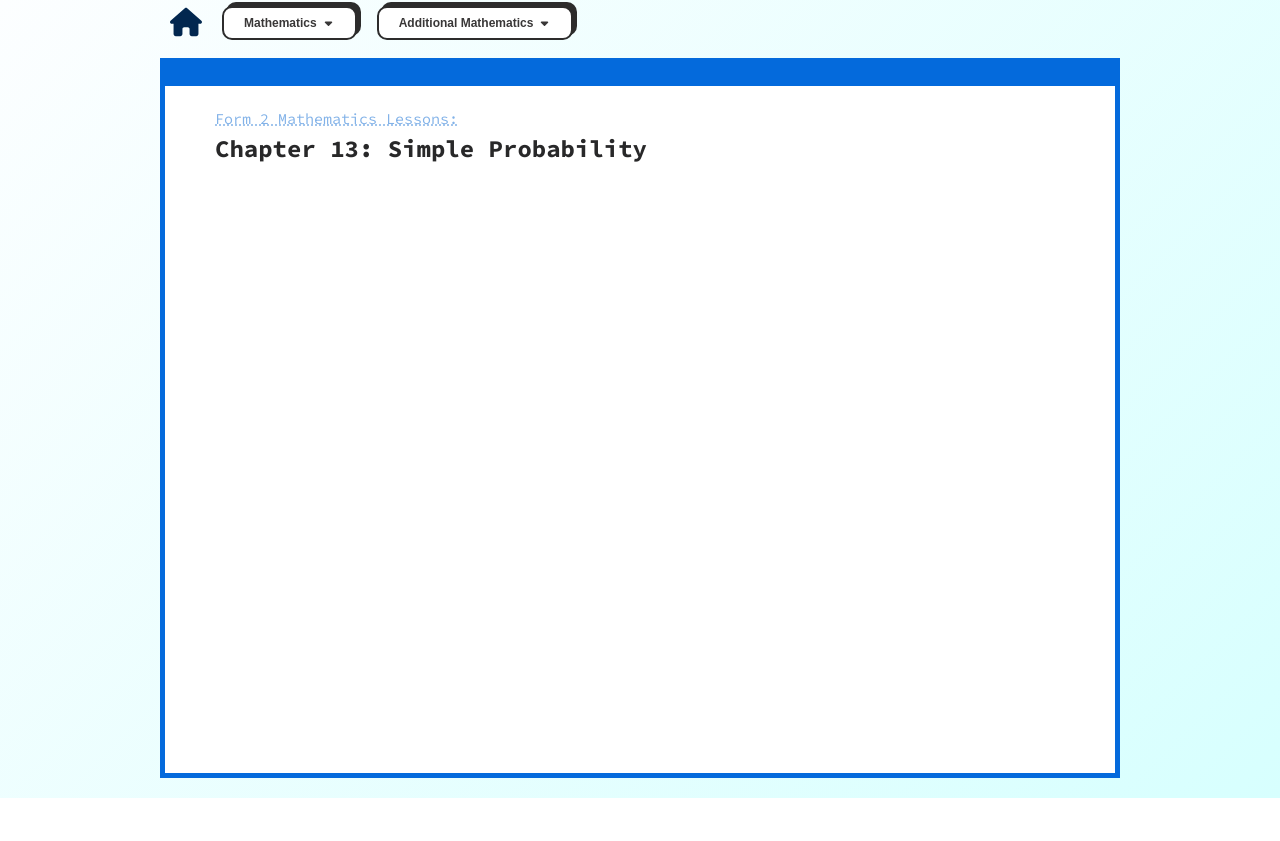
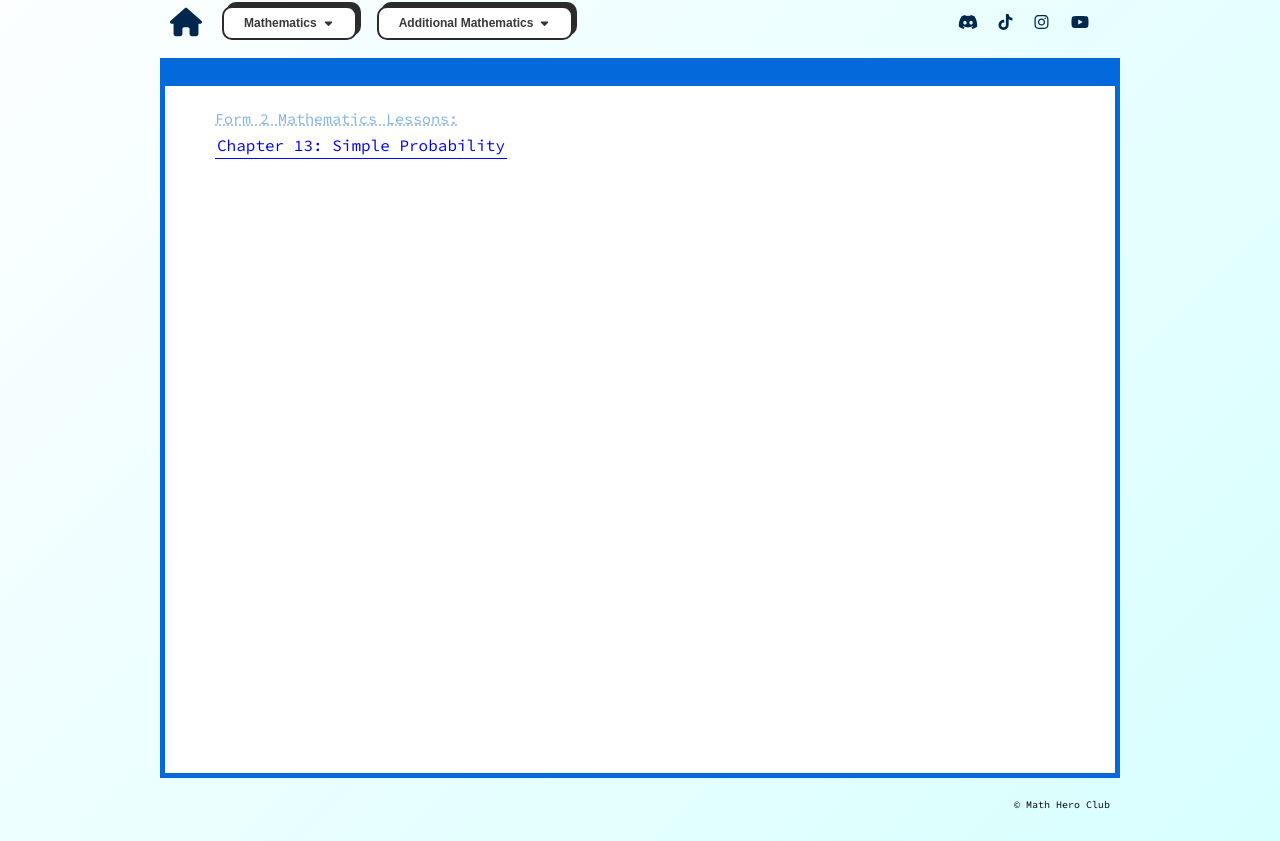
Before and after one commit to znhw/mhc_nextjs, a Next.js app: page /mathematics/form-2 in a window 1280 px wide. Shown: the part 160-1001 px from the top of the page. Before the commit the page ends 958 px from the top, so only its background shows below. Built offline with nearby package versions, Linux system fonts and the light colour scheme; a web font is replaced by a local one.

Commit message:
put back footer & socials plus change lesson list style same as home page

```diff
--- a/src/components/Layout.js
+++ b/src/components/Layout.js
@@ -11,7 +11,7 @@ export default function Layout({children}) {
             <div className={styles.layout}>
                 {children}
             </div>
-            {/* <Footer /> */}
+            <Footer />
 
 
         </div>
--- a/src/components/Nav.js
+++ b/src/components/Nav.js
@@ -17,7 +17,7 @@ export default function Nav() {
                 return <SubMenu item={item} key={index} />
             })}
 
-            {/* <div className={styles.socials}>
+            <div className={styles.socials}>
                 <a href='https://discord.gg/gnMFt3uHC8' >
                     <FontAwesomeIcon icon={faDiscord} width={20}/>
                 </a>
@@ -30,7 +30,7 @@ export default function Nav() {
                 <a href='https://www.youtube.com/@mathheroclub' >
                     <FontAwesomeIcon icon={faYoutube} width={20} />
                 </a>
-            </div> */}
+            </div>
         </nav>
     )
 }
--- a/src/fetch/PostPreviewF2.tsx
+++ b/src/fetch/PostPreviewF2.tsx
@@ -1,12 +1,14 @@
 import Link from "next/link";
 import { PostMetadata } from "./PostMetadata";
+import styles from "../app/page.module.css";
+
 
 const PostPreview = ( props: PostMetadata) => {
     return <div key={props.slug}>
-        <Link href={`form-2/${props.slug}`}>
-        <h2>
+        <Link href={`form-2/${props.slug}`} >
+        <p className={styles.underlined}>
         {props.title}
-        </h2>
+        </p>
         </Link>
     </div>
 }
--- a/src/fetch/PostPreviewF3.tsx
+++ b/src/fetch/PostPreviewF3.tsx
@@ -1,12 +1,14 @@
 import Link from "next/link";
 import { PostMetadata } from "./PostMetadata";
+import styles from "../app/page.module.css";
+
 
 const PostPreview = ( props: PostMetadata) => {
     return <div key={props.slug}>
         <Link href={`form-3/${props.slug}`}>
-        <h2>
+        <p className={styles.underlined}>
         {props.title}
-        </h2>
+        </p>
         </Link>
     </div>
 }
--- a/src/fetch/PostPreviewF4.tsx
+++ b/src/fetch/PostPreviewF4.tsx
@@ -1,12 +1,14 @@
 import Link from "next/link";
 import { PostMetadata } from "./PostMetadata";
+import styles from "../app/page.module.css";
+
 
 const PostPreview = ( props: PostMetadata) => {
     return <div key={props.slug}>
         <Link href={`form-4/${props.slug}`}>
-        <h2>
+        <p className={styles.underlined}>
         {props.title}
-        </h2>
+        </p>
         </Link>
     </div>
 }
--- a/src/fetch/PostPreviewF5.tsx
+++ b/src/fetch/PostPreviewF5.tsx
@@ -1,12 +1,14 @@
 import Link from "next/link";
 import { PostMetadata } from "./PostMetadata";
+import styles from "../app/page.module.css";
+
 
 const PostPreview = ( props: PostMetadata) => {
     return <div key={props.slug}>
         <Link href={`form-5/${props.slug}`}>
-        <h2>
+        <p className={styles.underlined}>
         {props.title}
-        </h2>
+        </p>
         </Link>
     </div>
 }
```
Also changed, not shown: src/fetch/PostPreviewF1.tsx (+4 -3 lines).
